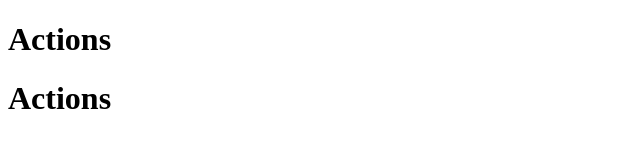
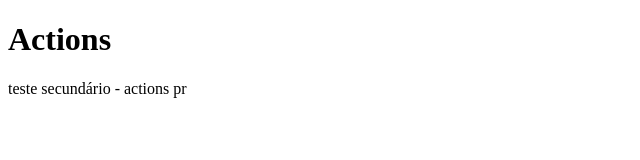
Before and after one commit to Fit-jhameson-farias/repository-02, a plain HTML site: page public/index.html in a window 1280 px wide. Shown: the whole page, without its empty margins (0-640 px from the left). Drawn offline with Linux system fonts and the light colour scheme.

Commit message:
Update from https://github.com/Fit-jhameson-farias/main-repository/commit/de3e2e811ce1f1464bc63698b635d12c8d7c914d

```diff
--- a/public/index.html
+++ b/public/index.html
@@ -8,6 +8,6 @@
   </head>
   <body>
     <h1>Actions</h1>
-    <h1>Actions</h1>
+    <p>teste secundário - actions pr</p>
   </body>
 </html>
```
